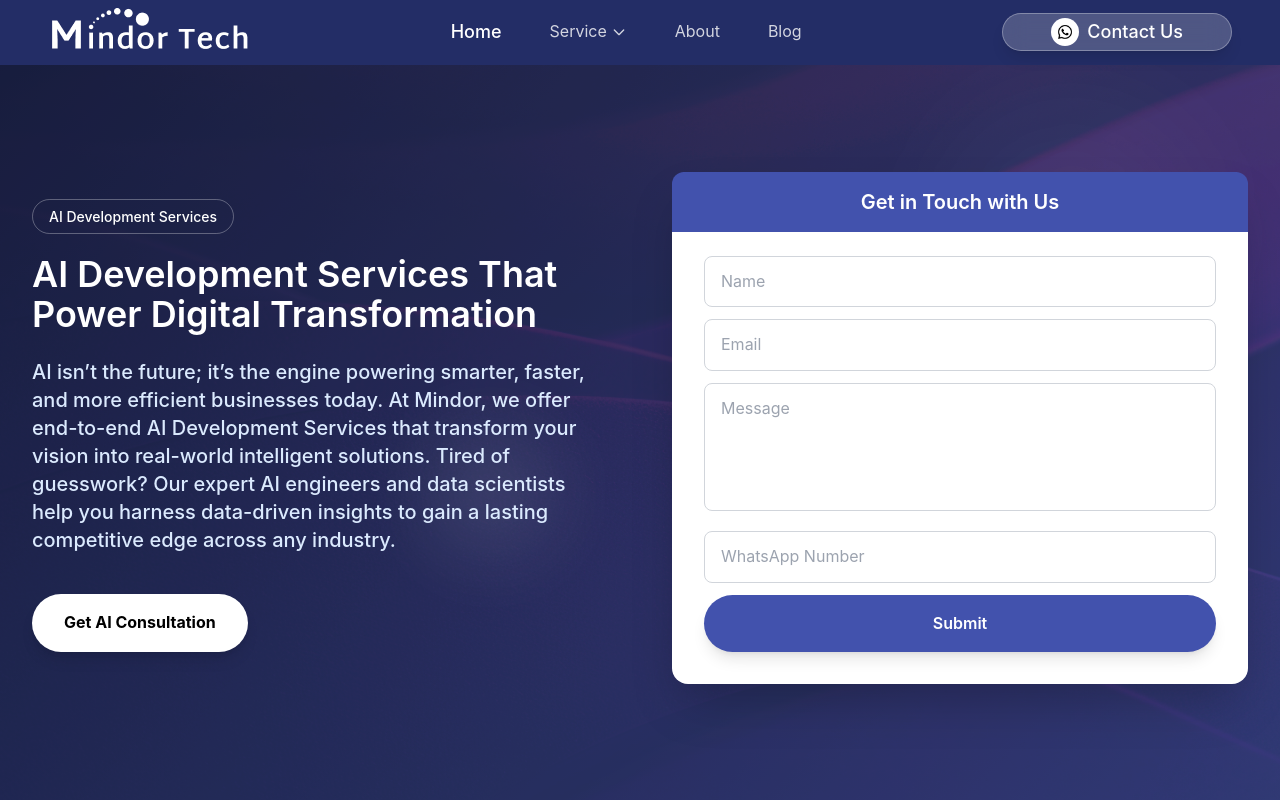
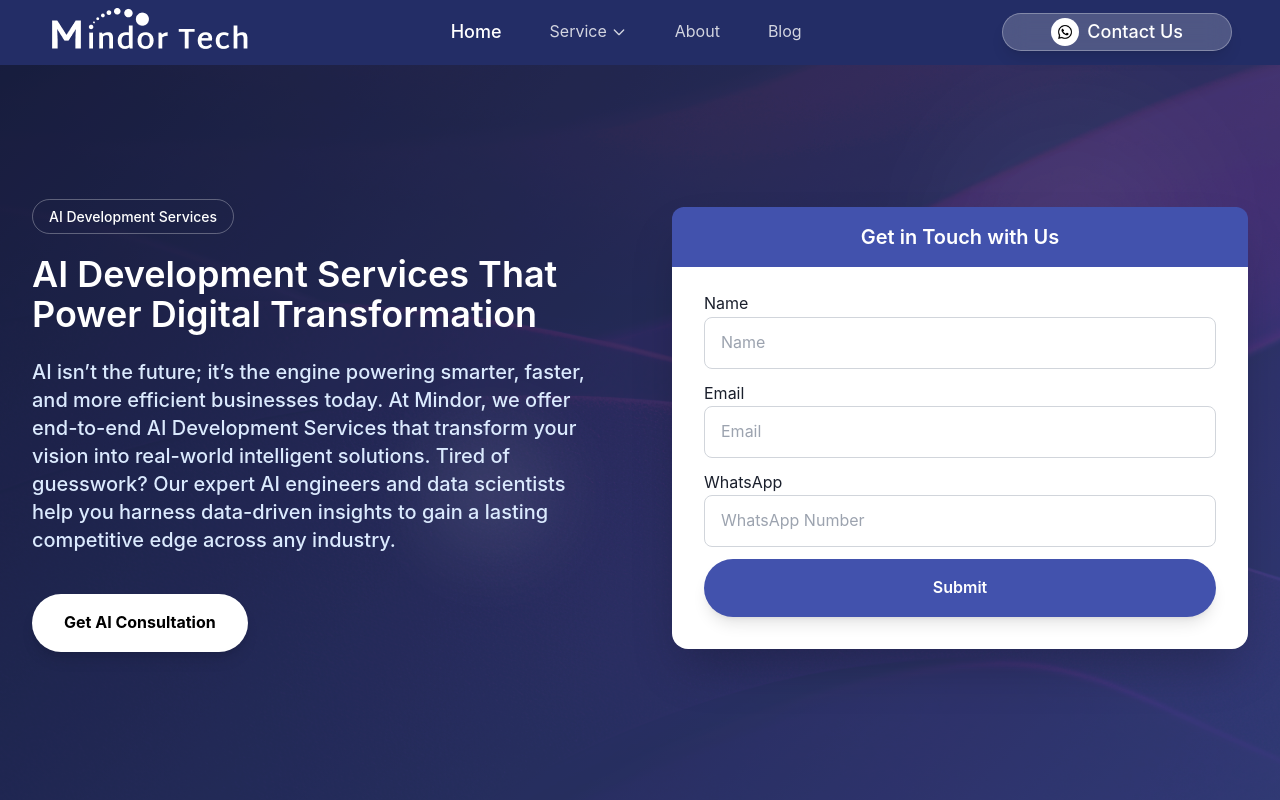
Before and after one commit to rastogi30/Mindor-tech, a Next.js app: page /services/ai-powered-solutions in a window 1280 px wide. Shown: the top 800 px of the page. Built offline with nearby package versions, Linux system fonts and the light colour scheme.

Commit message:
minor fix

```diff
--- a/src/components/webcomponents/landing.tsx
+++ b/src/components/webcomponents/landing.tsx
@@ -139,6 +139,7 @@ const Landing: React.FC<LandingProps> = ({ variant = 'web' }) => {
 
                         <form onSubmit={handleSubmit} className="space-y-3">
                             <div>
+                                <h1>Name</h1>
                                 <input
                                     type="text"
                                     name="name"
@@ -151,6 +152,7 @@ const Landing: React.FC<LandingProps> = ({ variant = 'web' }) => {
                             </div>
 
                             <div>
+                                <h1>Email</h1>
                                 <input
                                     type="email"
                                     name="email"
@@ -162,19 +164,9 @@ const Landing: React.FC<LandingProps> = ({ variant = 'web' }) => {
                                 />
                             </div>
 
-                            <div>
-                                <textarea
-                                    name="message"
-                                    placeholder="Message"
-                                    rows={4}
-                                    value={formData.message}
-                                    onChange={handleInputChange}
-                                    className="w-full px-4 py-3 border border-gray-300 rounded-lg focus:ring-2 focus:ring-blue-500 focus:border-transparent outline-none transition-all duration-200 resize-none"
-                                    required
-                                />
-                            </div>
 
                             <div>
+                                <h1>WhatsApp</h1>
                                 <input
                                     type="tel"
                                     name="whatsappNumber"
```
